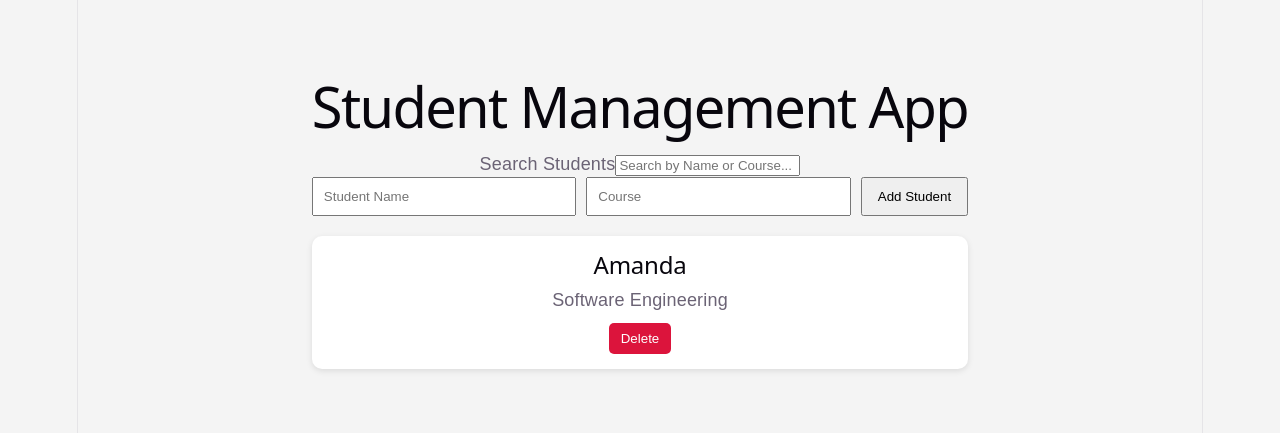
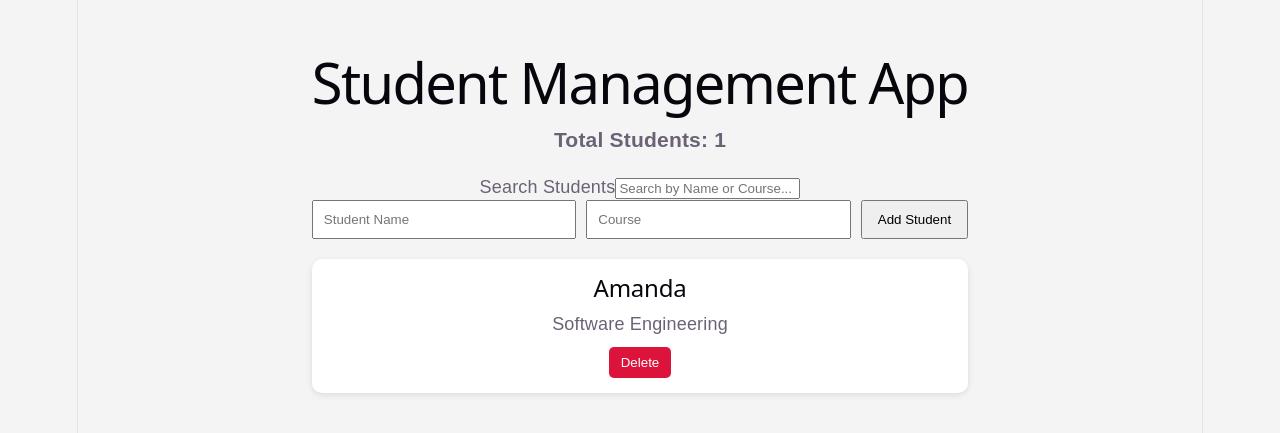
Before and after one commit to amandagm77/MiniProject_StudentManagementApp, a React (Vite) app: page / in a window 1280 px wide. Shown: the part 205-638 px from the top of the page. Built offline with nearby package versions, Linux system fonts and the light colour scheme.

Commit message:
Added Student Count component

```diff
--- a/src/App.jsx
+++ b/src/App.jsx
@@ -3,6 +3,7 @@ import "./App.css";
 import StudentForm from "./components/StudentForm";
 import StudentList from "./components/StudentList";
 import SearchBar from "./components/SearchBar";
+import StudentCount from "./components/StudentCount";
 
 function App() {
   const [students, setStudents] = useState([
@@ -45,6 +46,8 @@ function App() {
     <div className="app">
       <h1>Student Management App</h1>
 
+      <StudentCount total={students.length} />
+
       <SearchBar
         searchTerm={searchTerm}
         setSearchTerm={setSearchTerm}
--- /dev/null
+++ b/src/components/StudentCount.jsx
@@ -0,0 +1,9 @@
+function StudentCount({ total }) {
+  return (
+    <div className="student-count">
+      <h3>Total Students: {total}</h3>
+    </div>
+  );
+}
+
+export default StudentCount;
```
